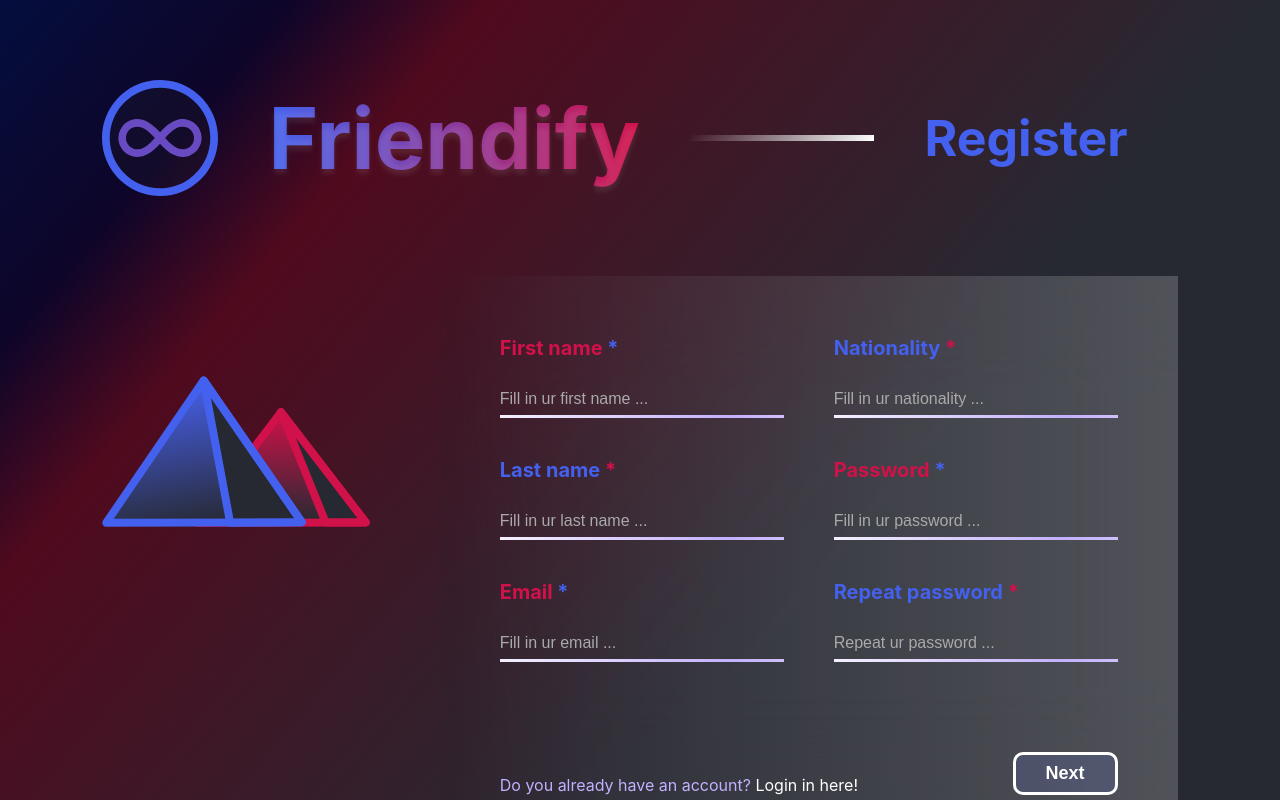
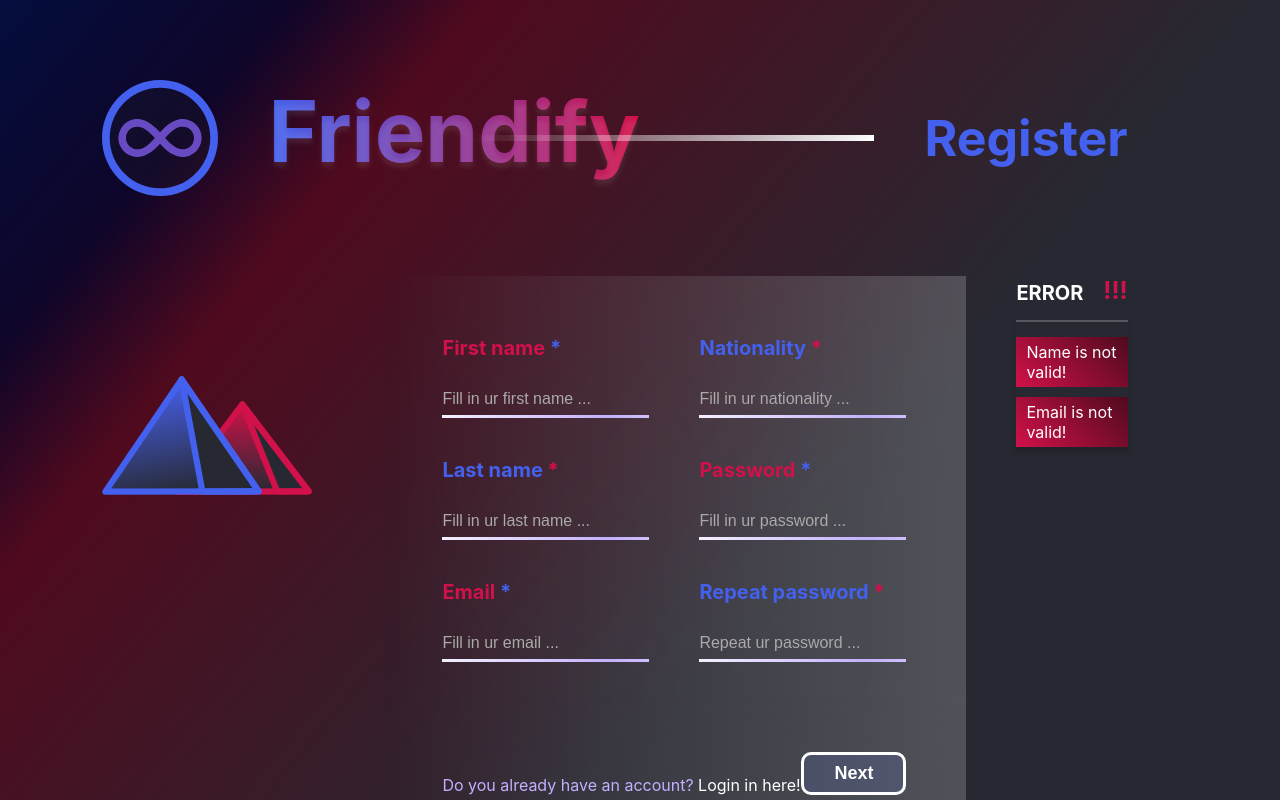
Before and after one commit to ErikTdrv/Friendify, a React (Create React App) app in the folder client/: page / in a window 1280 px wide. Built offline with nearby package versions, Linux system fonts and the light colour scheme.

Commit message:
added error section on forms + changed login page

```diff
--- a/client/src/components/Auth/Register/Register.js
+++ b/client/src/components/Auth/Register/Register.js
@@ -12,8 +12,10 @@ export default function Register() {
   return (
     <section className="startscreen">
       <header className="startscreen">
-        <img src={darkLogo} alt="Dark Friendify Logo" />
-        <h1>Friendify</h1>
+        <div className='logo'>
+          <img src={darkLogo} alt="Dark Friendify Logo" />
+          <h1>Friendify</h1>
+        </div>
         <div className="startscreen__line"></div>
         {isLogin ? (
           <h3>Register</h3>
@@ -177,7 +179,7 @@ export default function Register() {
             </form>
           ) : null}
           {isLogin !== undefined ? (
-            <form className={`form-transition ${isLogin ? 'form-VISIBLE' : 'form-HIDDEN'}`}>
+            <form className={`form-transition login ${isLogin ? 'form-VISIBLE' : 'form-HIDDEN'}`}>
               <div className='login'>
                 <div className='top-container'>
                   <div className='input-container email'>
@@ -206,6 +208,13 @@ export default function Register() {
             </form>
           ) : null}
         </div>
+        <div className='error-section'>
+          <h3>ERROR <span>!!!</span></h3>
+          <div className='__container'>
+            <div>Name is not valid!</div>
+            <div>Email is not valid!</div>
+          </div>
+        </div>
       </div>
     </section>
   );
--- a/client/src/components/Auth/Register/Register.scss
+++ b/client/src/components/Auth/Register/Register.scss
@@ -21,8 +21,11 @@ body{
                 align-items: center;
                 gap: 50px;
 
-                img{
-
+                .logo{
+                    display: flex;
+                    justify-content: space-between;
+                    gap: 50px;
+                    width: 30%;
                 }
                 h1{
                     font-size: 85px;
@@ -56,7 +59,7 @@ body{
                 z-index: 5;
                 padding-top: 100px;
                 padding-right: 20px;
-                width: 30%;
+                width: 45vw;
                 img{
                     width: 100%;
                 }
@@ -85,7 +88,7 @@ body{
 
             .forms-container{
                 position: relative;
-                width: 835px;
+                width: 100%;
                 height: 100%;
                 background: linear-gradient(90deg, #ffffff00 0%, #ffffff32 100%);
                 backdrop-filter: blur(50px);
@@ -167,6 +170,7 @@ body{
                             }
                         }
                     }
+                    .login .top-container{ columns: 1; width: 100%;}
                     .bottom-container{
                         padding-top: 50px;
                         display: flex;
@@ -297,7 +301,7 @@ body{
                                   opacity: 0;
                                 }
                             }
-                             select {
+                            select {
                                 padding: 10px 10px;
                                 width: 100%;
                                 border: none;
@@ -316,16 +320,43 @@ body{
                                 background-position: 95% center;
                                 background-size: 20px;
                                 /* Styling options */
-                                option {
-                                border-radius: 10px;
-
-                                &:hover {
-                                    background: $blue-color;
-                                    color: #ff0000;
-                                }
-                                }
                             }
                         }
+                    }
+                }
+                form.login{
+                    margin-left: 0%;
+                    .login{
+                        width: 80%;
+                    }
+                }
+            }
+            .error-section{
+                width: 23vw;
+                margin-right: 50px;
+
+                h3{
+                    color: #fff;
+                    font-size: 20px;
+                    margin-bottom: 15px;
+                    display: flex;
+                    align-items: end;
+                    justify-content: space-between;
+                    span{ color: $red-color; font-size: 24px;}
+                }
+                *.__container{
+                    display: flex;
+                    flex-direction: column;
+                    gap: 10px;
+                    box-shadow: $normal-shadow;
+                    padding-top: 15px;
+                    border-top: 2px solid #ffffff38;
+
+                    > *{
+                        background: linear-gradient(45deg, $red-color, $dark-red-color);
+                        padding: 5px 10px;
+                        color: $L-background-color;
+                        font-size: 16px;
                     }
                 }
             }
```
